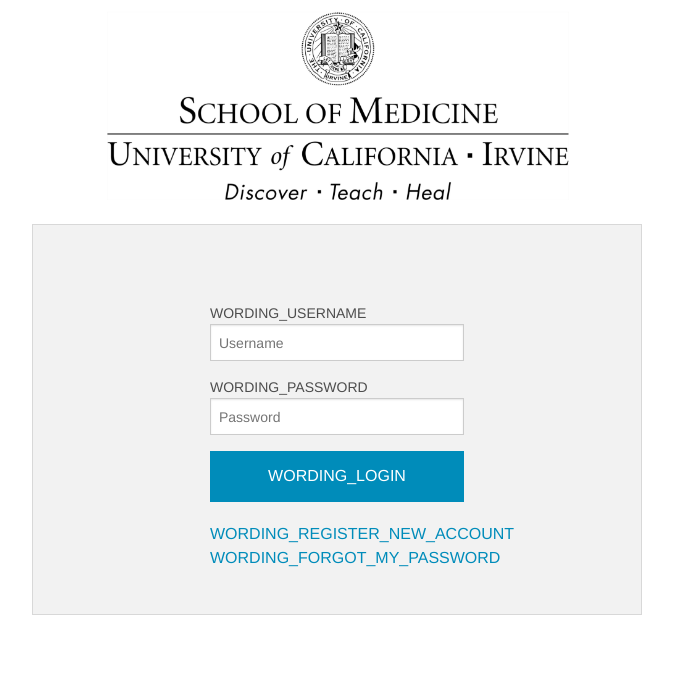
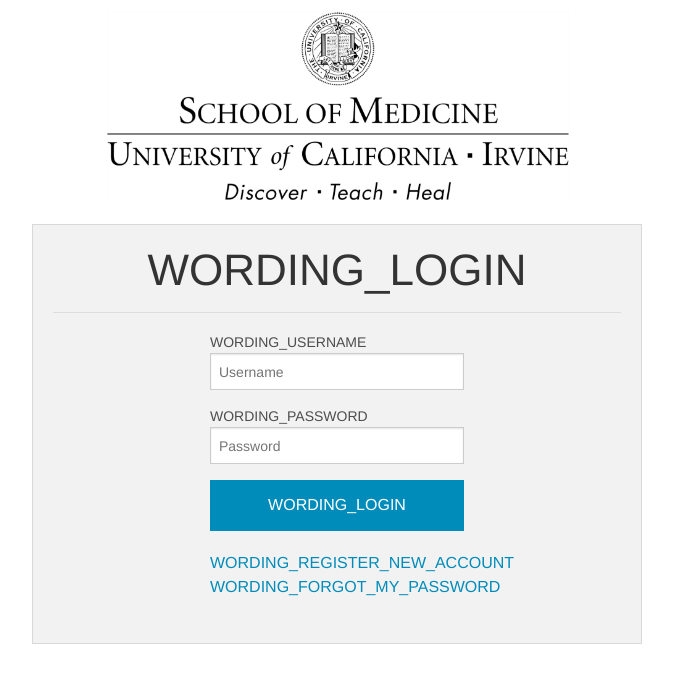
Before and after one commit to Calit2-UCI/PBWeb, a PHP site: page /views/login.php in a window 1280 px wide. Shown: the top 683 px of the page, without its empty margins (303-976 px from the left). Run offline with PHP 8.4, Linux system fonts and the light colour scheme; some libraries are stand-ins or nearby versions.

Commit message:
Fix login page

```diff
--- a/views/login.php
+++ b/views/login.php
@@ -2,12 +2,11 @@
 
 <div class="small-12 large-6 small-centered columns">
   <div class="panel">
-    <br>
+    <div style="text-align:center">
+      <h1><?php echo WORDING_LOGIN; ?></h1>
+    </div>
 
-    <div style="text-align:center">
-      <h2><?php WORDING_LOGIN; ?></h2>
-    </div>
-    <br>
+    <hr>
 
     <div class="small-10 large-6 small-centered columns">
       <form method="post" action="index.php?location=<?php echo urlencode($_SERVER['REQUEST_URI']);?>" name="loginform">
```
